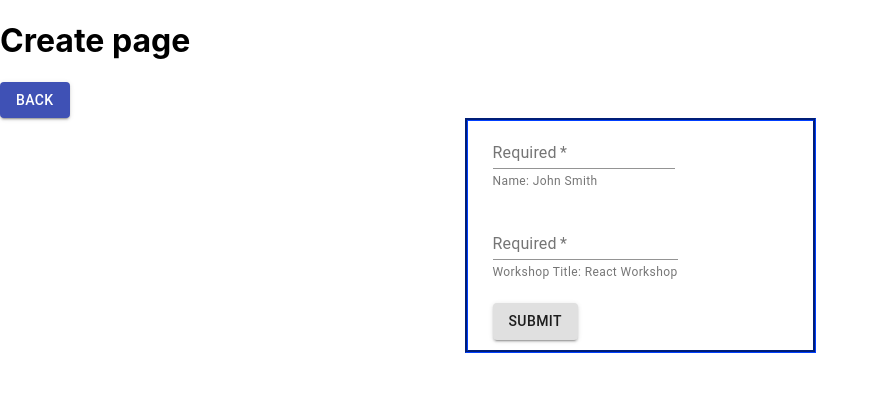
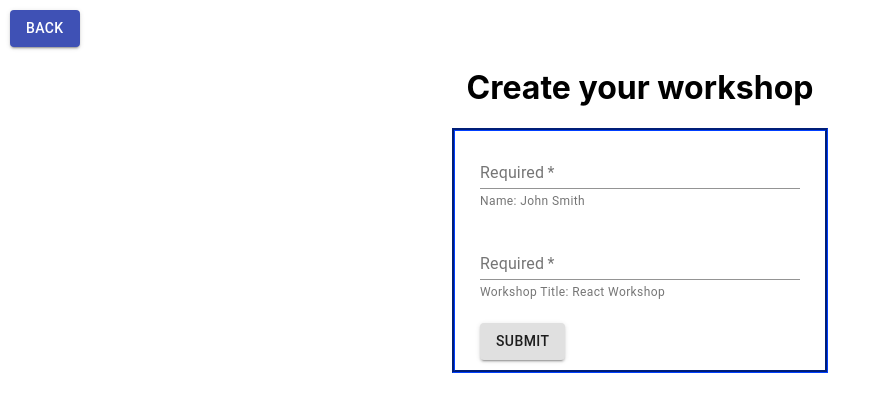
Before and after one commit to os-ucsd/workshop-facilitator, a React (Create React App) app in the folder workshop-facilitator/: page /create in a window 1280 px wide. Shown: the top 412 px of the page, without its empty margins (0-891 px from the left). Built offline with nearby package versions, Linux system fonts and the light colour scheme.

Commit message:
Updates visually

```diff
--- a/workshop-facilitator/src/routes/Create.css
+++ b/workshop-facilitator/src/routes/Create.css
@@ -3,6 +3,8 @@
     margin-left: auto; /* defines space around the border */
     margin-right: auto;
     padding-left: 25px; /* defines space between border and element */
+    padding-right: 25px;
+    padding-top: 10px;
     padding-bottom: 10px;
     width: 25%;
     border-color: rgb(0, 51, 204);
@@ -11,6 +13,14 @@
 }
 
 .Title{
+    text-align: center;
     margin-left: auto;
     margin-right: auto;
 }
+
+.BackButton{
+    margin-left: 10px;
+    margin-top: 10px;
+
+
+}
--- a/workshop-facilitator/src/routes/Create.js
+++ b/workshop-facilitator/src/routes/Create.js
@@ -55,16 +55,18 @@ class Create extends React.Component{
 
         return(
             <div>
-                <h1> Create page </h1>
-                <Button variant="contained" color="primary" href="/">
-                  Back
-                </Button>
+                <div class = "BackButton">
+                    <Button variant="contained" color="primary" href="/">
+                      Back
+                    </Button>
+                </div>
+                <h1 class = "Title"> Create your workshop </h1>
                 <form onSubmit={this.submitForm} onChange={this.changeForms} class = "CreateForm"  >
-                    <TextField required multiline id="nameForm" label="Required" defaultValue="" helperText = "Name: John Smith" />
+                    <TextField required multiline fullWidth id="nameForm" label="Required" defaultValue="" helperText = "Name: John Smith" />
                     <br/>
                     <br/>
 
-                    <TextField required multiline id="wsTitleForm" label="Required" defaultValue="" helperText = "Workshop Title: React Workshop" />
+                    <TextField required multiline fullWidth id="wsTitleForm" label="Required" defaultValue="" helperText = "Workshop Title: React Workshop" />
                     <br/>
                     <br/>
 
```
